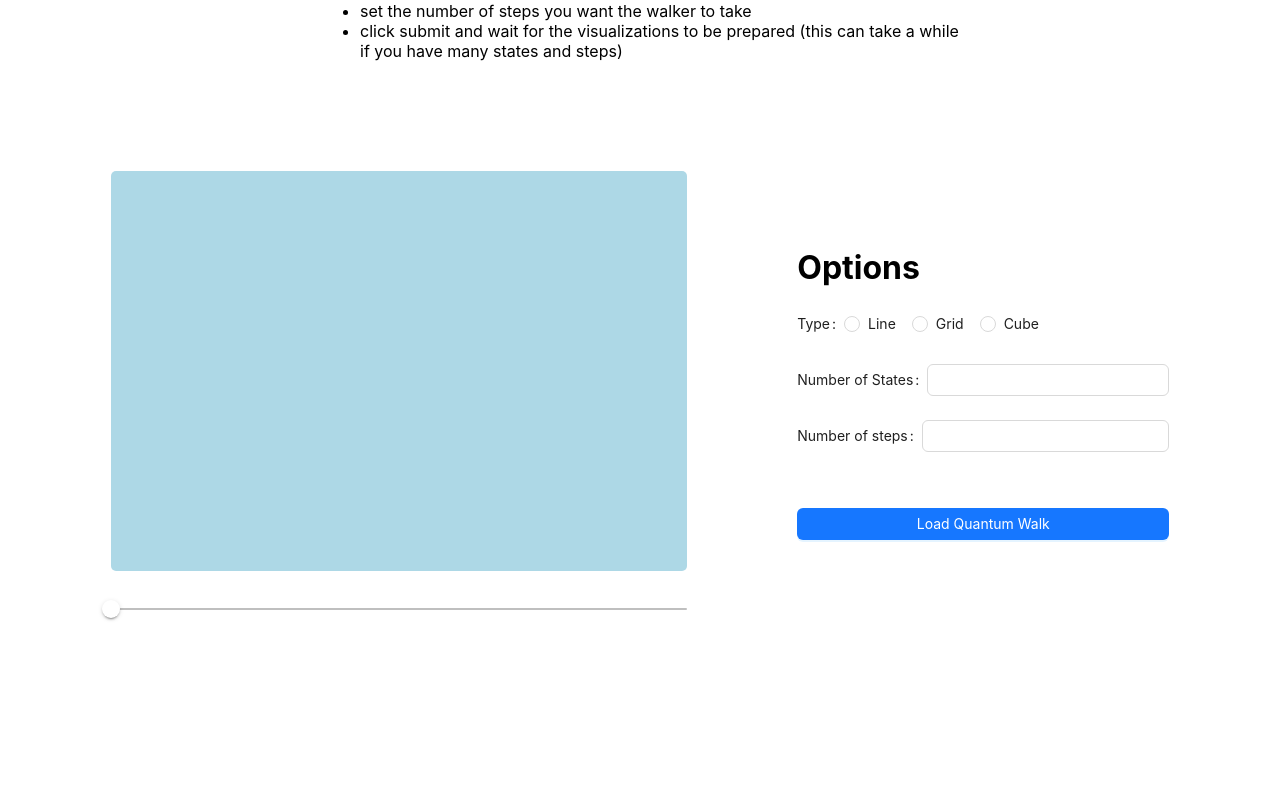
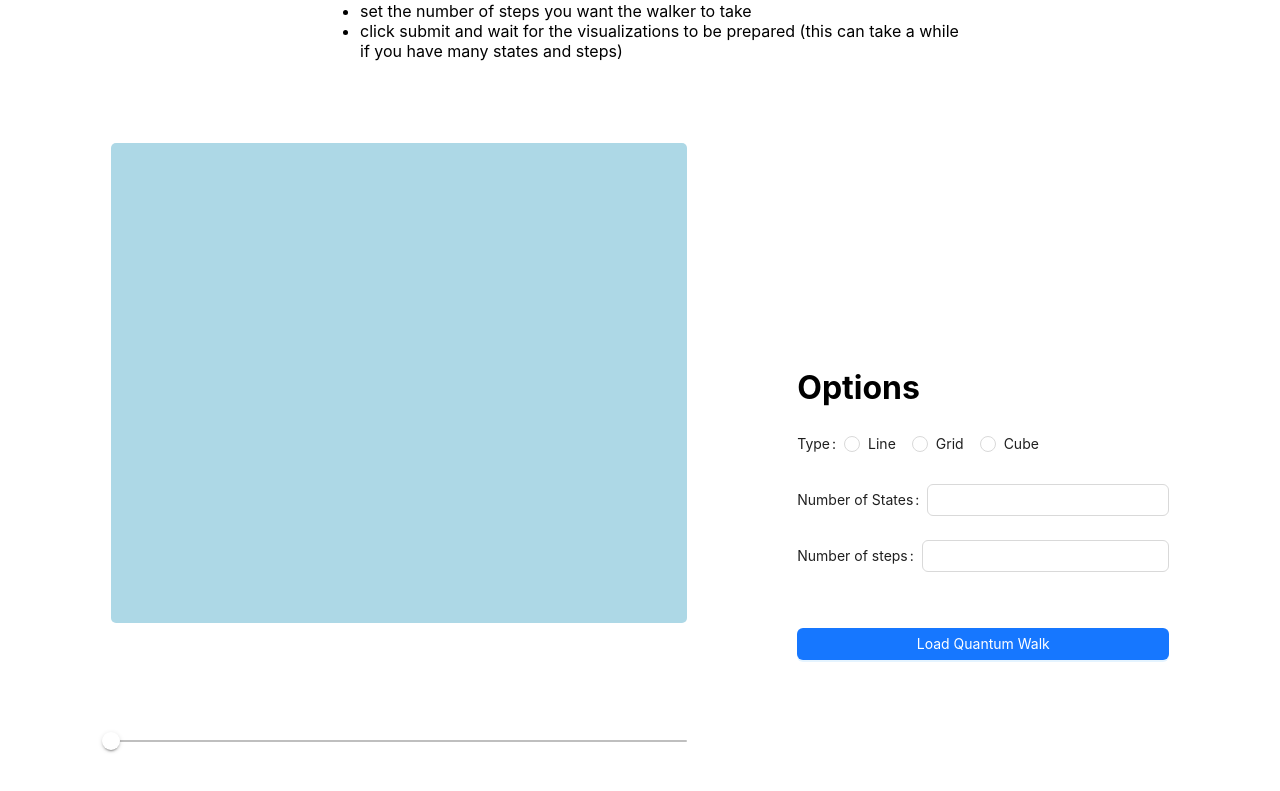
Before and after one commit to addie43110/qwalk-app, a React (Create React App) app: page / in a window 1280 px wide. Shown: the part 1429-2220 px from the top of the page. Before the commit the page ends 2080 px from the top, so only its background shows below. Built offline with nearby package versions, Linux system fonts and the light colour scheme.

Commit message:
slider works now and aesthetic fixes

```diff
--- a/src/component/css/GraphDisplay.module.css
+++ b/src/component/css/GraphDisplay.module.css
@@ -1,13 +1,26 @@
 .display {
     background-color: lightblue;
-    height: 25rem;
+    height: 30rem;
+    width: 45vw;
     border-radius: 5px;
 }
 
 .display-container {
-    height: 30rem;
+    display: flex;
+    flex-direction: column;
+    justify-content: center;
+    align-items: center;
+    height: 35rem;
     width: 45%;
+    padding-bottom: 10rem;
 }
+
+.graphSliderContainer {
+    display: flex;
+    flex-direction: column;
+    row-gap: 5rem;
+}
+
 
 .slider-container {
     padding-top: 1.5rem;
--- a/src/component/js/GraphDisplay.js
+++ b/src/component/js/GraphDisplay.js
@@ -10,10 +10,19 @@ export const GraphDisplay=(props)=>{
 
     const [graph, setGraph] = useState("");
     const [loadingGraph, setLoadingGraph] = useState(false);
+    const [currPlotNum, setCurrPlotNum] = useState(0);
 
     const insertUrls = () => {
         if (urls) {
             setGraph(urls[0]);
+        }
+    }
+
+    const changePlot = (e, plotNum) => {
+        console.log('plotNum: '+plotNum);
+        if (plotNum >= 0 && plotNum <= steps) {
+            setCurrPlotNum(plotNum);
+            setGraph(urls[plotNum]);
         }
     }
 
@@ -28,15 +37,15 @@ export const GraphDisplay=(props)=>{
     return (
         <div className={classes["display-container"]}>
             {loadingGraph ? <LoadingIcons.Grid fill={'#3880ff'} /> :
-                <>
+                <div className={classes.graphSliderContainer}>
                     <div className={classes.display}>
                         <div className="test"></div>
                         {urls ? <img src={graph} alt="plot"></img> : <></>}
                     </div>
                     <div className={classes["slider-container"]}>
-                        <StepSlider steps={steps}/>
+                        <StepSlider changePlot={changePlot} value={currPlotNum} steps={steps}/>
                     </div>
-                </>
+                </div>
             }
         </div>
     );
--- a/src/component/js/InstructionsPanel.js
+++ b/src/component/js/InstructionsPanel.js
@@ -1,12 +1,12 @@
-import React from "react";
+import React, {forwardRef} from "react";
 
 import classes from "../css/InstructionsPanel.module.css"
+import LandingPage from "./LandingPage";
 
-export default class InstructionsPanel extends React.Component {
+const InstructionsPanel = forwardRef((props, ref) => {
 
-    render() {
     return (
-            <div className={classes.container}>
+        <div ref={ref} className={classes.container}>
             <div className={classes.background}>
                 <h1>What are quantum walks?</h1>
                 <p>Imagine you are lost in a foreign city where you don't speak the language. You are trying to find your
@@ -35,5 +35,6 @@ export default class InstructionsPanel extends React.Component {
             </div>
         </div>
     );
-    }
-}
+});
+
+export default InstructionsPanel;
--- a/src/component/js/LandingPage.js
+++ b/src/component/js/LandingPage.js
@@ -6,9 +6,9 @@ import 'react-awesome-button/dist/styles.css';
 import classes from "../css/LandingPage.module.css"
 import styles from "../css/LandingPage.module.css"
 
-export default class LandingPage extends React.Component {
+const LandingPage = (props) => {
+    const {scrollIntoView} = props;
 
-    render() {
     return (
         <div className={classes.container}>
             <div className={classes.textcontainer}>
@@ -24,17 +24,18 @@ export default class LandingPage extends React.Component {
                 <div className={classes.resources}>
                     <h1>Links</h1>
                     <div className={classes.icons}>
-                            <SocialIcon className={classes.scicon} url="https://github.com/addie43110/qwalk-app"/>
-                            <SocialIcon className={classes.scicon} url="https://github.com/addie43110/qwalk-app-backend"/>
-                            <SocialIcon className={classes.scicon} url="mailto:aedjordon@gmail.com" network="telegram"/>
+                        <SocialIcon className={classes.scicon} url="https://github.com/addie43110/qwalk-app" />
+                        <SocialIcon className={classes.scicon} url="https://github.com/addie43110/qwalk-app-backend" />
+                        <SocialIcon className={classes.scicon} url="mailto:aedjordon@gmail.com" network="telegram" />
                     </div>
                 </div>
             </div>
             <div className={classes.rightContainer}>
                 <img src="https://www.delta.tudelft.nl/sites/default/files/images/mechanical_schroedinger_cat.gif"></img>
-                    <AwesomeButton type="secondary">Get Started</AwesomeButton>
+                <AwesomeButton type="secondary" onMouseUp={scrollIntoView}>Get Started</AwesomeButton>
             </div>
         </div>
     );
 }
-}
+
+export default LandingPage;
--- a/src/component/js/MainPage.js
+++ b/src/component/js/MainPage.js
@@ -1,4 +1,4 @@
-import React, {useState} from "react";
+import React, {useState, useRef} from "react";
 //import PropTypes from "prop-types";
 
 import classes from "../css/MainPage.module.css";
@@ -11,6 +11,8 @@ const MainPage = () => {
     const [urls, setUrls] = useState(null);
     const [loading, setLoading] = useState(false);
     const [steps, setSteps] = useState(null);
+
+    const instructionsRef = useRef(null);
 
     const fetchGraphs = (jsonOptions) => {
         setLoading(true);
@@ -35,10 +37,14 @@ const MainPage = () => {
         });
     }
 
+    const scrollIntoView = () => {
+        instructionsRef.current.scrollIntoView({block: 'center', inline: 'center', behavior: 'smooth'});
+    }
+
     return (
         <div className={classes.container}>
-            <LandingPage/>
-            <InstructionsPanel/>
+            <LandingPage scrollIntoView={scrollIntoView}/>
+            <InstructionsPanel ref={instructionsRef}/>
             <GraphDisplay steps={steps} loading={loading} urls={urls}/>
             <Options graphHandler={fetchGraphs}/>
         </div>
--- a/src/component/js/StepSlider.js
+++ b/src/component/js/StepSlider.js
@@ -7,6 +7,8 @@ const SLIDER_VALUE_ZERO_STEPS = 1;
 
 const StepSlider = (props) => {
     const {steps} = props;
+    const {changePlot} = props;
+    const {value} = props;
 
     const CustomSlider = styled(Slider)(({ theme }) => ({
         color: theme.palette.mode === 'dark' ? '#3880ff' : '#3880ff',
@@ -50,7 +52,9 @@ const StepSlider = (props) => {
 
     return (
         <CustomSlider
+        onChange={changePlot}
         defaultValue={steps !== 0? DEFAULT_SLIDER_VALUE: SLIDER_VALUE_ZERO_STEPS}
+        value={steps !== 0 ? value : SLIDER_VALUE_ZERO_STEPS}
         step={SLIDER_NODE_STEP_SIZE}
         marks={steps > 0? true: false}
         min={0}
```
Lines whose indentation alone changed are shown as unchanged.
